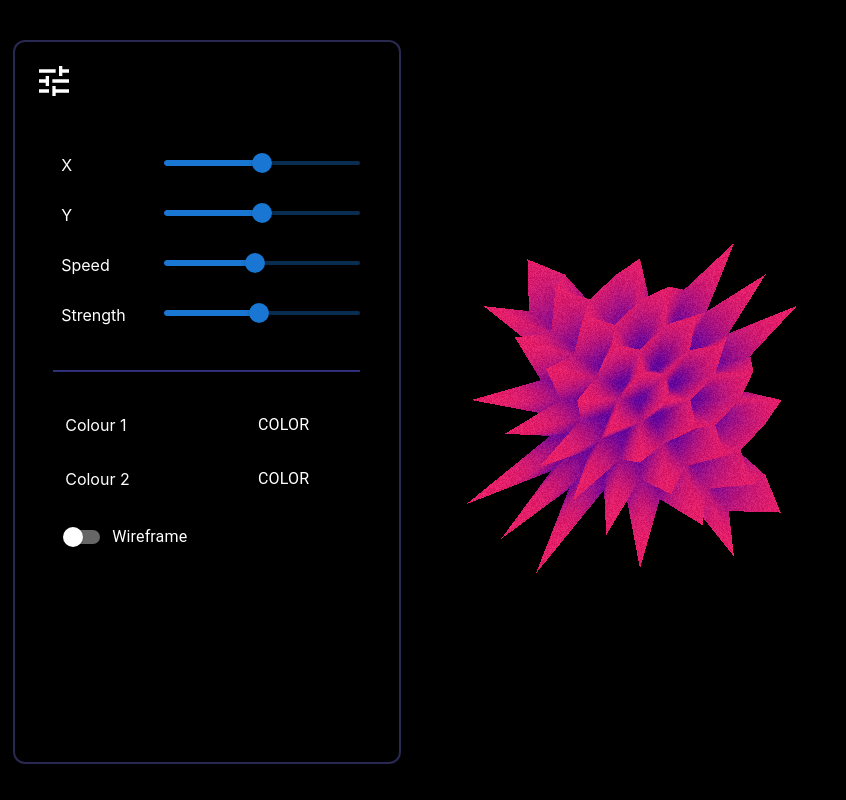
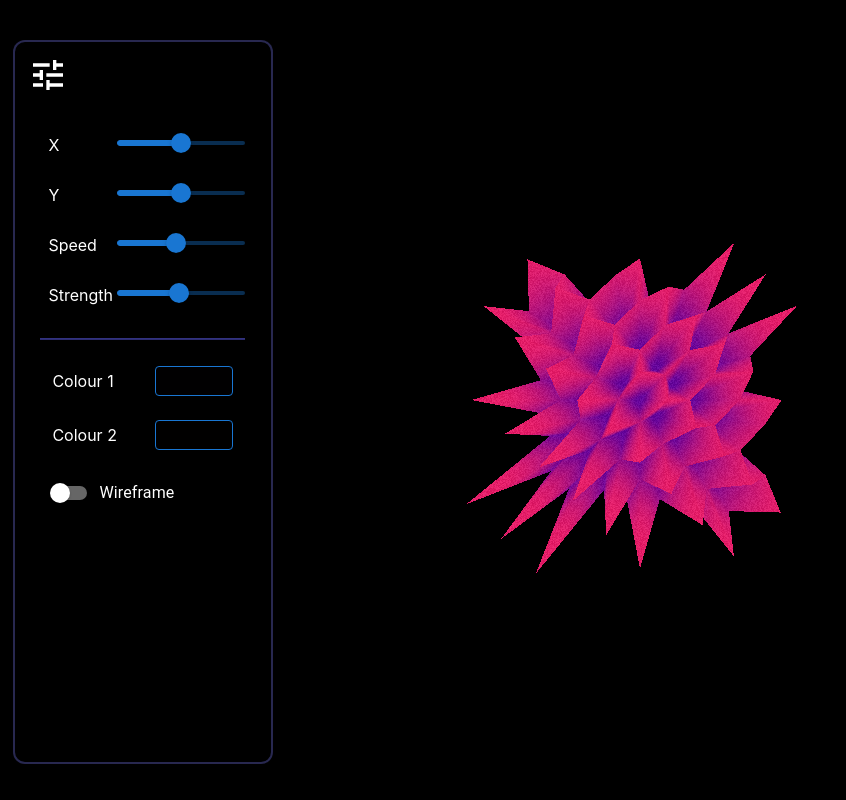
Before and after one commit to xyzvq/Ripple, a React (Create React App) app: page / in a window 1280 px wide. Shown: the whole page, without its empty margins (0-846 px from the left). Built offline with nearby package versions, Linux system fonts and the light colour scheme.

Commit message:
panel width too large

```diff
--- a/src/components/ColorButton.jsx
+++ b/src/components/ColorButton.jsx
@@ -70,8 +70,7 @@ class ColorButton extends React.Component {
 
     return (
       <div>
-        <Button onClick={this.handleClick} style={{ backgroundColor: backgroundColor, }} size="small" sx={{ height: '30px', width: '100%'}}>
-          <Typography>COLOR</Typography>
+        <Button onClick={this.handleClick} style={{ backgroundColor: backgroundColor, }} size="small" sx={{ height: '30px', width: '100%', border: '1px solid '}}>
         </Button>
         {this.state.displayColorPicker ? (
           <div style={popover}>
--- a/src/components/ThreeScene.js
+++ b/src/components/ThreeScene.js
@@ -162,7 +162,7 @@ const ThreeScene = ({ xMultiplier, setXMultiplier, yMultiplier, setYMultiplier,
                 top: '5%',
                 left: '1%',
                 zIndex: 2,
-                width: expanded ? isMobile ? '96%' : '30%' : '43px',  // Expanded or icon size
+                width: expanded ? isMobile ? '96%' : '20%' : '43px',  // Expanded or icon size
                 height: expanded ? '90%' : '43px',   // Expanded or icon size
                 display: 'flex',
                 flexDirection: 'column',
```
